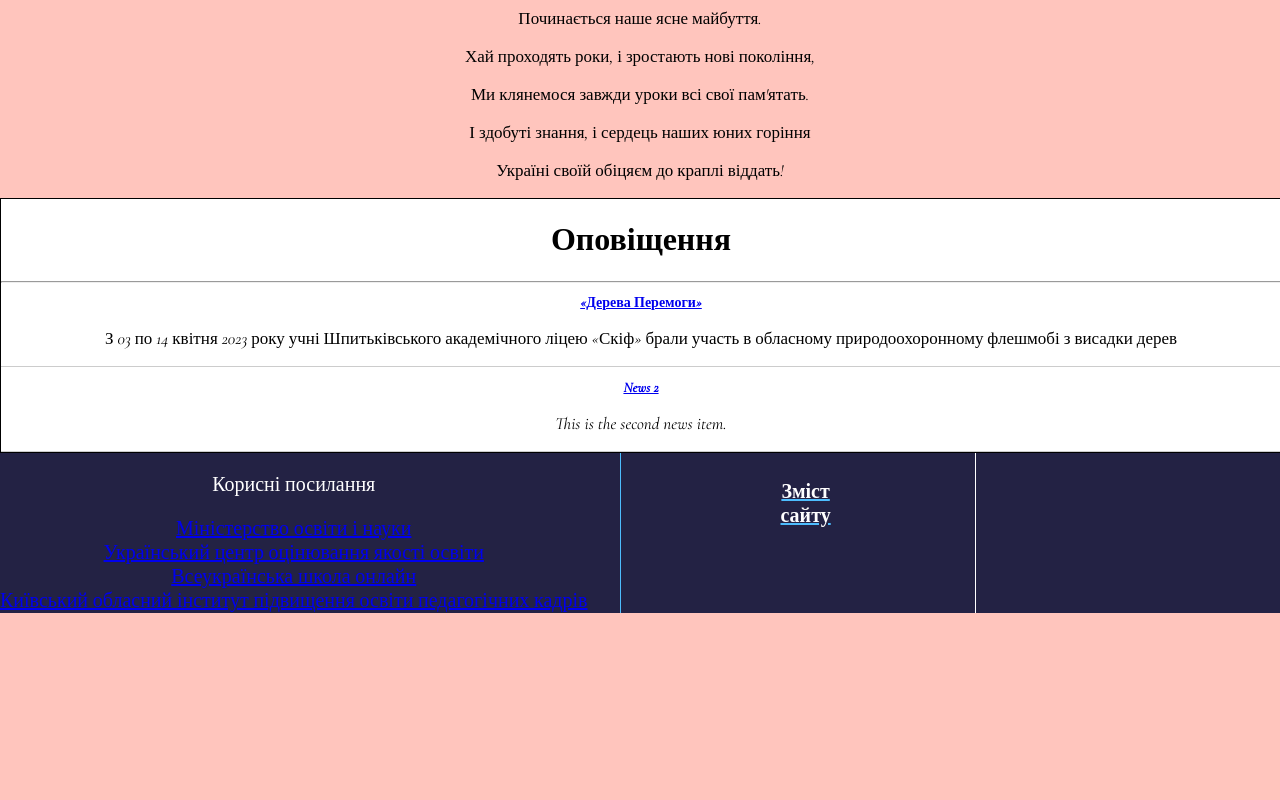
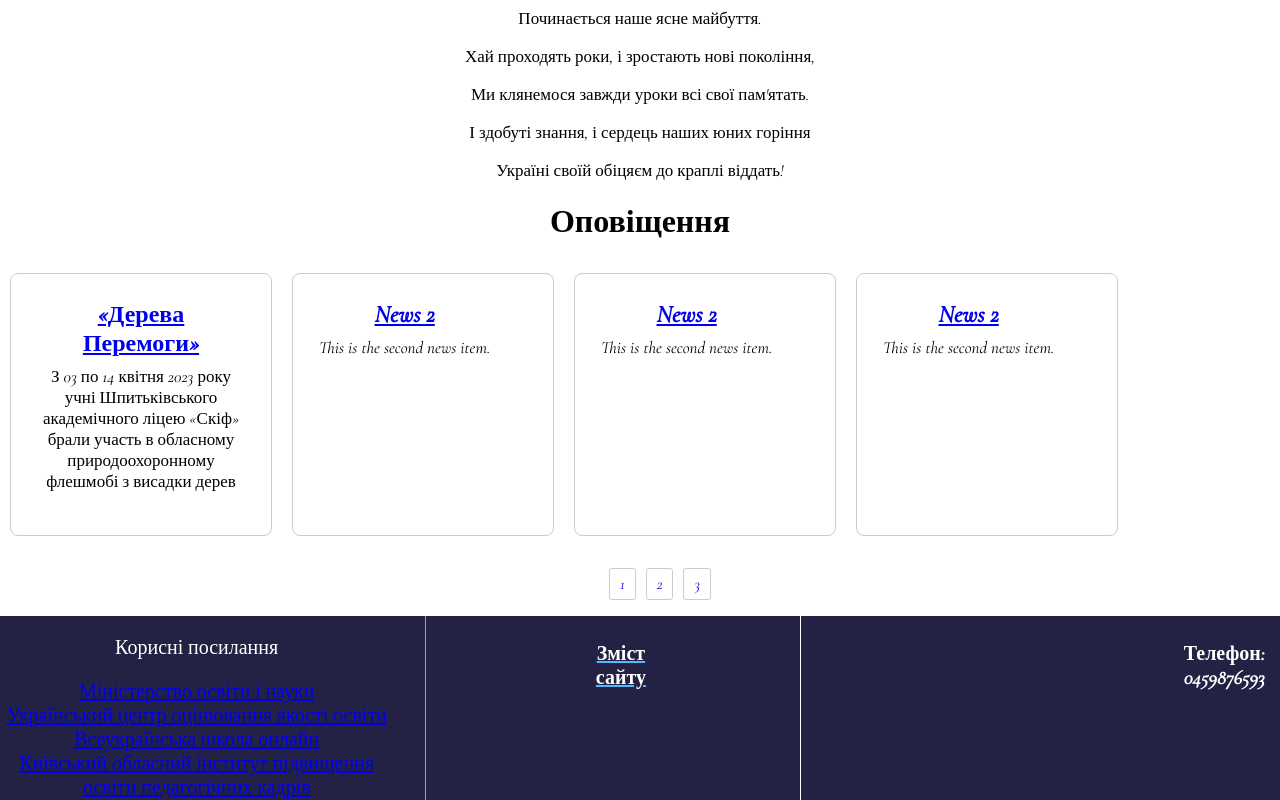
Before and after one commit to BLueSab3R/SchoolWebsite, a React (Create React App) app: page / in a window 1280 px wide. Shown: the part 502-1302 px from the top of the page. Before the commit the page ends 1148 px from the top, so only its background shows below. Built offline with nearby package versions, Linux system fonts and the light colour scheme; a web font is replaced by a local one.

Commit message:
bad pagination

```diff
--- a/src/App.js
+++ b/src/App.js
@@ -10,8 +10,7 @@ import SchoolGoal from './pages/SchoolGoal';
 import Information from './information/Information';
 import AssessmentOfStudents from './pages/AssessmentOfStudents';
 import RulesFordAmission from './pages/RulesFordAmission';
-import { newsList } from './home/NotificationData';
-import Notifications from './home/Notifications';
+
 import NotificationsElem from './home/NotificationsElem';
 import Schedule from './schedule/Schedule';
 import StudentsRule from './pages/StudentsRule';
--- a/src/header/Header.module.scss
+++ b/src/header/Header.module.scss
@@ -20,4 +20,5 @@ h1{
     position: sticky;
     background: #0d1a5e;
     grid-area: header;
+
 }
--- a/src/home/Home.js
+++ b/src/home/Home.js
@@ -1,12 +1,21 @@
+import { useState } from 'react';
 import style from './Home.module.scss'
 import { newsList } from './NotificationData';
-import Notifications from './Notifications.js'
+import Notifications from './Notifications';
+import Pagination from './Pagination';
 function Home() {
+    const [newsPerPage] = useState(4);
+    const [currentPage, setCurrentPage] = useState(1);
+    const lastNewsIndex = currentPage * newsPerPage;
+    const firstNewsIndex = lastNewsIndex - newsPerPage;
+    const currentNews = newsList.slice(firstNewsIndex, lastNewsIndex);
+
+    const paginate = pageNumber => setCurrentPage(pageNumber);
     return (
+
         <div className={style.styles}>
             <p>Доброго дня, шановні відвідувачі нашого сайту!</p>
             <p>Ми дуже хочемо, щоб Ви ближче познайомилися з нашою школою, і щоб це знайомство було корисним, цікавим та приємним.</p>
-
             <div>
                 <p className={style.abzac}>Школо!</p>
                 <p>Ми тобі присягаємо на вірність,</p>
@@ -18,15 +27,24 @@ function Home() {
                 <p>І здобуті знання, і сердець наших юних горіння</p>
                 <p>Україні своїй обіцяєм до краплі віддать!</p>
             </div>
-            <div className="NotificationData">
-                <h1>Оповіщення</h1>
-                <hr></hr>
-                {newsList.map((news) => (
-                    <Notifications key={news.id} id={news.id} title={news.title} description={news.description} image={news.image} />
-                ))}
+            <div className={style.styles}>
+                <div className={style.notificationData}>
+                    <h1>Оповіщення</h1>
+                    <div className={style.notificationDetails}>
+                        {currentNews.map((news) => (
+                            <Notifications key={news.id} id={news.id} title={news.title} description={news.description} image={news.image} />
+                        ))}
+                    </div>
+                </div>
+                <div className={style.pagination}>
+                    <Pagination
+                    newsPerPage = {newsPerPage}
+                    totalNews = {newsList.length}
+                    paginate = {paginate}
+                    />
+                </div>
             </div>
-        </div>
-    )
+        </div>)
 }
 
 export default Home;
--- a/src/home/Home.module.scss
+++ b/src/home/Home.module.scss
@@ -1,15 +1,70 @@
-.content{
+.content {
     grid-area: content;
 }
 
-.styles{
-    p{
+.styles {
+    p {
         text-align: center;
         justify-content: center;
         font-size: 17px;
     }
 
-    h4{
+    h4 {
         text-align: center;
     }
 }
+
+.notificationDetails {
+    display: flex;
+    flex-direction: row;
+    flex-wrap: wrap;
+    width: auto;
+    height: auto;
+    margin-bottom: auto;
+}
+
+.notificationDetails>* {
+    width: 15rem;
+    height: auto;
+    padding: 10px;
+    margin: 10px;
+}
+
+.notificationData {
+    height: 100%;
+
+    h1 {
+        cursor: default;
+        color: black;
+    }
+}
+
+.pagination ul {
+    display: flex;
+    flex-wrap: nowrap;
+    justify-content: center;
+    list-style: none;
+}
+
+.pagination li {
+    cursor: pointer;
+    margin: 0 5px;
+}
+
+.pagination a {
+    text-decoration: none;
+    display: inline-block;
+    padding: 5px 10px;
+    border-radius: 3px;
+    border: 1px solid #ccc;
+    transition: all 0.3s ease;
+}
+
+.pagination a:hover {
+    background-color: #ccc;
+}
+
+.pagination .active {
+    background-color: #000;
+    color: #fff;
+}
--- a/src/home/NotificationData.js
+++ b/src/home/NotificationData.js
@@ -1,3 +1,4 @@
+
 export const newsList = [
   {
     id: 1,
@@ -26,4 +27,46 @@ export const newsList = [
     description: 'This is the second news item.',
     content: 'Test 2'
   },
+  {
+    id: 2,
+    title: 'News 2',
+    description: 'This is the second news item.',
+    content: 'Test 2'
+  },
+  {
+    id: 2,
+    title: 'News 2',
+    description: 'This is the second news item.',
+    content: 'Test 2'
+  },
+  {
+    id: 2,
+    title: 'News 2',
+    description: 'This is the second news item.',
+    content: 'Test 2'
+  },
+  {
+    id: 2,
+    title: 'News 2',
+    description: 'This is the second news item.',
+    content: 'Test 2'
+  },
+  {
+    id: 2,
+    title: 'News 2',
+    description: 'This is the second news item.',
+    content: 'Test 2'
+  },
+  {
+    id: 2,
+    title: 'News 2',
+    description: 'This is the second news item.',
+    content: 'Test 2'
+  },
+  {
+    id: 2,
+    title: 'News 2',
+    description: 'This is the second news item.',
+    content: 'Test 2'
+  },
 ];
--- a/src/home/Notifications.js
+++ b/src/home/Notifications.js
@@ -1,9 +1,10 @@
-import React from 'react';
+import React, { useState } from 'react';
 import style from './Notifications.module.scss';
-import { Link } from 'react-router-dom'
+import { Link } from 'react-router-dom';
+
 function NotificationDetails({ title, description, id, image}) {
   return (
-    <div className={style.notList}>
+    <div className={style.notification}>
       <div className={style.notificationDetails}>
         <Link to={`notification/${id}`}>
           <h2>{title}</h2>
--- a/src/home/Notifications.module.scss
+++ b/src/home/Notifications.module.scss
@@ -1,14 +1,3 @@
-.notificationDetails {
-    border-bottom: 1px solid #ccc;
-    h2 {
-        font-size: 14px;
-    }
-}
-
-.notList {
-    background-color: white;
-}
-
 .imgList {
     height: 100%;
     position: relative;
@@ -52,9 +41,34 @@ img {
 
 .leftIcon,
 .rightIcon {
-  cursor: pointer;
-  user-select: none;
-  -moz-user-select: none;
-  -khtml-user-select: none;
-  -webkit-user-select: none;
+    cursor: pointer;
+    user-select: none;
+    -moz-user-select: none;
+    -khtml-user-select: none;
+    -webkit-user-select: none;
 }
+
+
+.notification {
+    display: flex;
+    flex-direction: row;
+    margin-bottom: 1rem;
+    border: 1px solid #ccc;
+    border-radius: 0.5rem;
+    overflow: hidden;
+}
+
+
+
+.notificationDetails {
+    padding: 1rem;
+}
+
+.notificationDetails h2 {
+    margin-top: 0;
+    margin-bottom: 0.5rem;
+}
+
+.notificationDetails p {
+    margin-top: 0;
+}
--- /dev/null
+++ b/src/home/Pagination.js
@@ -0,0 +1,25 @@
+import React from 'react'
+
+const Pagination = ({ totalNews, newsPerPage, paginate }) => {
+    const pageNumbers = [];
+    for (let i = 1; i <= Math.ceil(totalNews / newsPerPage); i++) {
+        pageNumbers.push(i);
+    }
+    return (
+        <div>
+            <ul>
+                {
+                    pageNumbers.map(number => (
+                        <li key={number}>
+                            <a href='#' onClick={ () => paginate(number)}>
+                                {number}
+                            </a>
+                        </li>
+                    ))
+                }
+            </ul>
+        </div>
+    )
+}
+
+export default Pagination
--- a/src/index.scss
+++ b/src/index.scss
@@ -3,7 +3,7 @@
 body {
   height: auto;
   width: auto;
-  background: #ffc5bd;
+  background: #ffffff;
   display: flex;
   justify-content: center;
   margin: 0;
@@ -15,25 +15,14 @@ body {
 }
 
 
-.NotificationData {
-  h1 {
-    cursor: default;
-  }
-  background-color: white;
-  overflow: auto;
-  width: 100%;
-  border: 1px solid;
-  h1 {
-    color: black;
-  }
-}
+
 
 .wrapper {
   width: 100%;
-  height: 100%;
-  background-color: #ffc5bd;
+  height: 100vh;
+  background-color: #ffffff;
   display: grid;
-  grid-template-rows: 0.7fr 2fr;
+  grid-template-rows: 0.7fr 2.65fr;
   grid-template-areas:
     "header"
     "content"
@@ -41,8 +30,6 @@ body {
 
 .app-wrapper-content {
   grid-area: content;
-  width: 100%;
-  height: 100%;
 }
 
 
--- a/src/information/Information.module.scss
+++ b/src/information/Information.module.scss
@@ -2,7 +2,6 @@
     margin-right: 10rem;
     border-right: 1px solid #4dbcfd;
     padding-right: 2rem;
-    flex-shrink: 0;
 }
 
 .wrapper {
@@ -12,7 +11,7 @@
     display: flex;
     flex-direction: row;
     overflow: hidden;
-    margin-top: auto;
+    bottom: 0;
 }
 
 .links {
```
